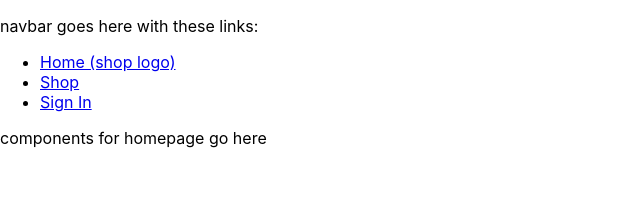
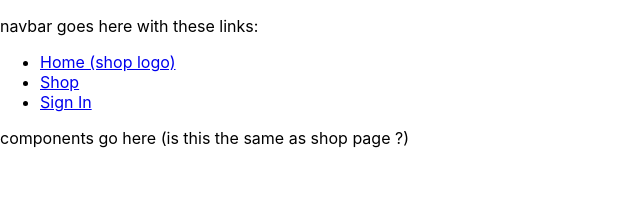
Before and after one commit to laulujan/store-react, a React (Create React App) app: page /directory in a window 1280 px wide. Shown: the top 218 px of the page, without its empty margins (0-640 px from the left). Built offline with nearby package versions, Linux system fonts and the light colour scheme.

Commit message:
add all pages to router

```diff
--- a/src/Router.js
+++ b/src/Router.js
@@ -9,6 +9,11 @@ import {
 import Home from './pages/Home';
 import Shop from './pages/Shop';
 import LogIn from './pages/LogIn';
+
+import Category from './pages/Category';
+import CheckOut from './pages/CheckOut';
+import Directory from './pages/Directory';
+import ProcessPayment from './pages/ProcessPayment';
 
 export default function Router() {
   return (
@@ -38,6 +43,18 @@ export default function Router() {
           <Route path="/sign-in">
             <LogIn />
           </Route>
+          <Route path="/directory">
+            <Directory />
+          </Route>
+          <Route path="/category">
+            <Category />
+          </Route>
+          <Route path="/checkout">
+            <CheckOut />
+          </Route>
+          <Route path="/process-payment">
+            <ProcessPayment />
+          </Route>
           <Route path="/">
             <Home />
           </Route>
--- /dev/null
+++ b/src/pages/Category.js
@@ -0,0 +1,11 @@
+import React from 'react';
+
+const Category = () => {
+    return (
+        <div>
+            components go here
+        </div>
+    );
+};
+
+export default Category;
--- /dev/null
+++ b/src/pages/CheckOut.js
@@ -0,0 +1,11 @@
+import React from 'react';
+
+const CheckOut = () => {
+    return (
+        <div>
+            components go here
+        </div>
+    );
+};
+
+export default CheckOut;
--- /dev/null
+++ b/src/pages/Directory.js
@@ -0,0 +1,11 @@
+import React from 'react';
+
+const Directory = () => {
+    return (
+        <div>
+            components go here (is this the same as shop page ?)
+        </div>
+    );
+};
+
+export default Directory;
--- /dev/null
+++ b/src/pages/ProcessPayment.js
@@ -0,0 +1,11 @@
+import React from 'react';
+
+const ProcessPayment = () => {
+    return (
+        <div>
+            components go here
+        </div>
+    );
+};
+
+export default ProcessPayment;
```
